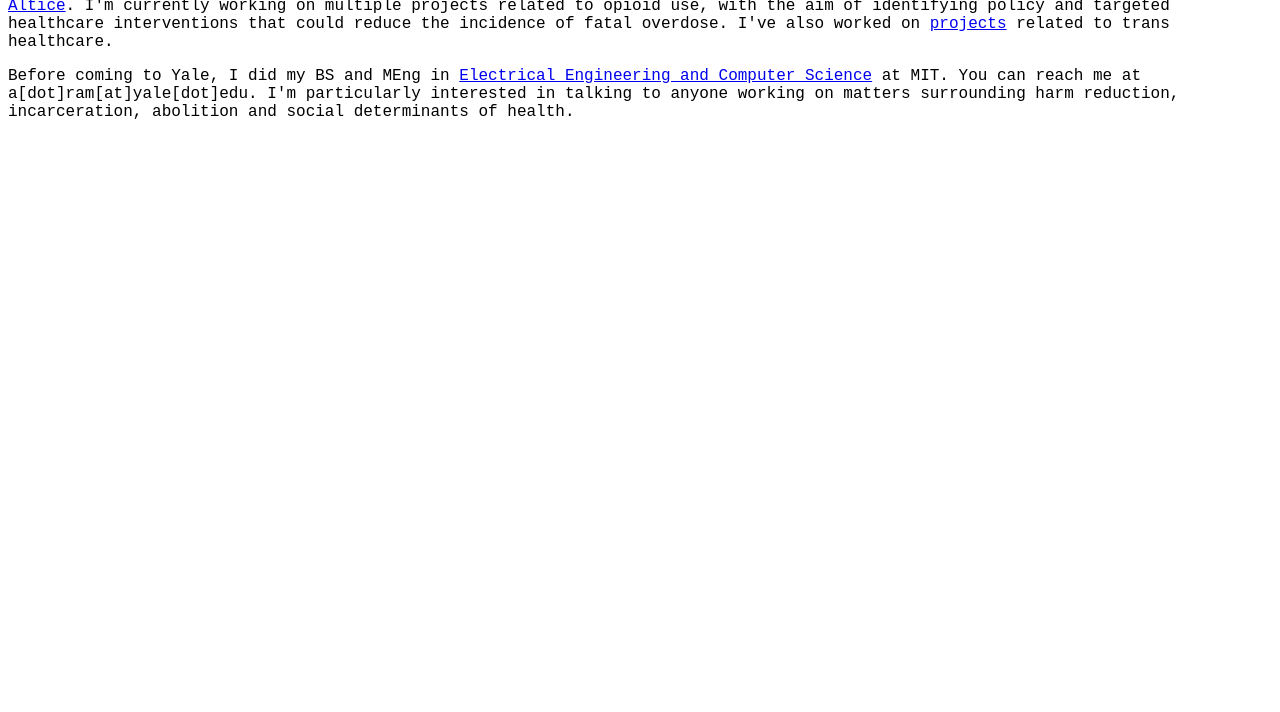
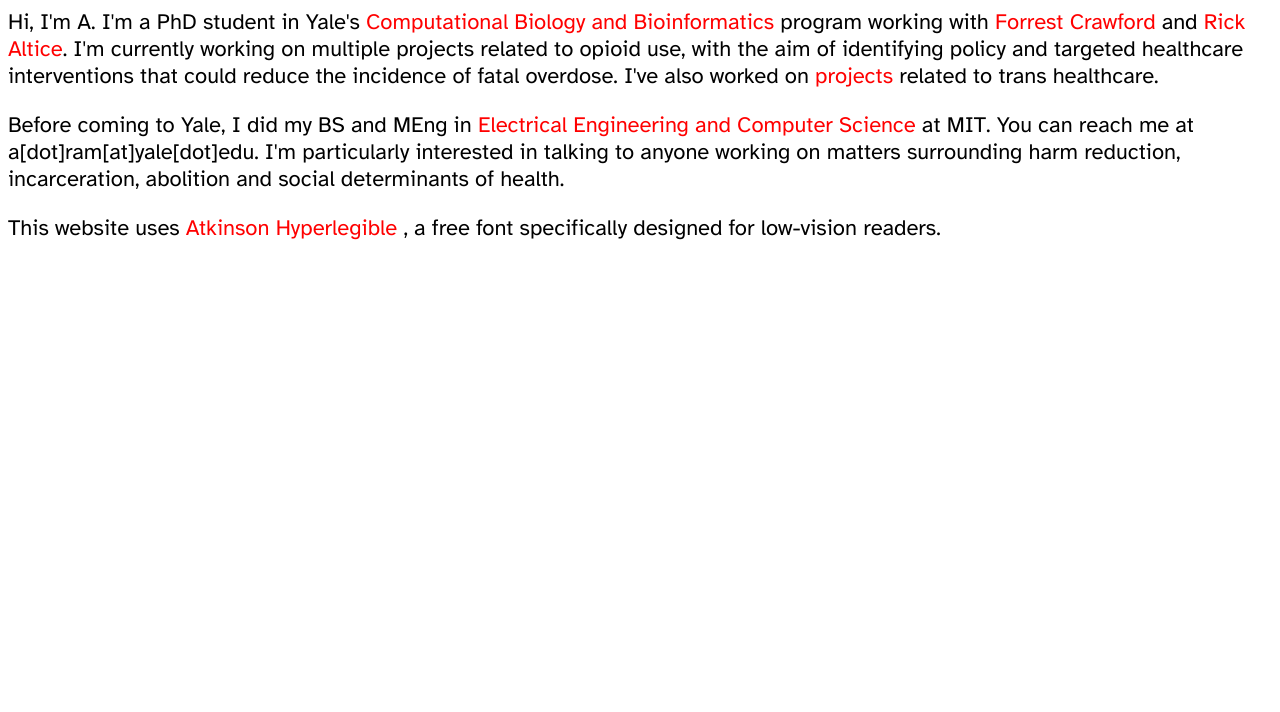
Before and after one commit to a-ram-1/a-ram-1.github.io, a plain HTML site: page index.html in a window 1280 px wide. Shown: the part 88-800 px from the top of the page. Drawn offline with Linux system fonts and the light colour scheme.

Commit message:
modified:   index.html

```diff
--- a/index.html
+++ b/index.html
@@ -1,9 +1,34 @@
 <!DOCTYPE html>
 <html>
 <head>
+<link href="https://fonts.googleapis.com/css?family=Atkinson Hyperlegible" rel='stylesheet'>
 <style>
 body {
-  font-family: 'Courier New', monospace;
+    font-family: 'Atkinson Hyperlegible';font-size: 22px;
+}
+
+a:link {
+  color: red;
+  background-color: transparent;
+  text-decoration: none;
+}
+
+a:visited {
+  color: purple;
+  background-color: transparent;
+  text-decoration: none;
+}
+
+a:hover {
+  color: blue;
+  background-color: transparent;
+  text-decoration: underline;
+}
+
+a:active {
+  color: yellow;
+  background-color: transparent;
+  text-decoration: underline;
 }
 </style>
 </head>
@@ -11,9 +36,11 @@ body {
 
 <h2 style="text-align:center">A Ram</h2>
 
-<p>Hi, I'm A. I'm a PhD student in Yale's <a href=https://cbb.yale.edu/>Computational Biology and Bioinformatics</a> program working with <a href="http://www.crawfordlab.io/">Forrest Crawford</a> and <a href="https://ysph.yale.edu/profile/frederick_altice/">Rick Altice</a>. I'm currently working on multiple projects related to opioid use, with the aim of identifying policy and targeted healthcare interventions that could reduce the incidence of fatal overdose. I've also worked on <a href=https://academic.oup.com/jamia/article/29/2/404/6375720?guestAccessKey=e585ef2b-9900-40ad-a21f-ece3b18feaf9>projects</a> related to trans healthcare.</p>
+<p>Hi, I'm A. I'm a PhD student in Yale's <a href="https://cbb.yale.edu/">Computational Biology and Bioinformatics</a> program working with <a href="http://www.crawfordlab.io/">Forrest Crawford</a> and <a href="https://ysph.yale.edu/profile/frederick_altice/">Rick Altice</a>. I'm currently working on multiple projects related to opioid use, with the aim of identifying policy and targeted healthcare interventions that could reduce the incidence of fatal overdose. I've also worked on <a href="https://academic.oup.com/jamia/article/29/2/404/6375720?guestAccessKey=e585ef2b-9900-40ad-a21f-ece3b18feaf9">projects</a> related to trans healthcare.</p>
 
-<p>Before coming to Yale, I did my BS and MEng in <a href=http://www.eecs.mit.edu/>Electrical Engineering and Computer Science</a> at MIT. You can reach me at a[dot]ram[at]yale[dot]edu. I'm particularly interested in talking to anyone working on matters surrounding harm reduction, incarceration, abolition and social determinants of health.</p>
+<p>Before coming to Yale, I did my BS and MEng in <a href="http://www.eecs.mit.edu/">Electrical Engineering and Computer Science</a> at MIT. You can reach me at a[dot]ram[at]yale[dot]edu. I'm particularly interested in talking to anyone working on matters surrounding harm reduction, incarceration, abolition and social determinants of health.</p>
 
+
+<p>This website uses <a href="https://brailleinstitute.org/freefont">Atkinson Hyperlegible </a>, a free font specifically designed for low-vision readers.
 </body>
 </html>
```
